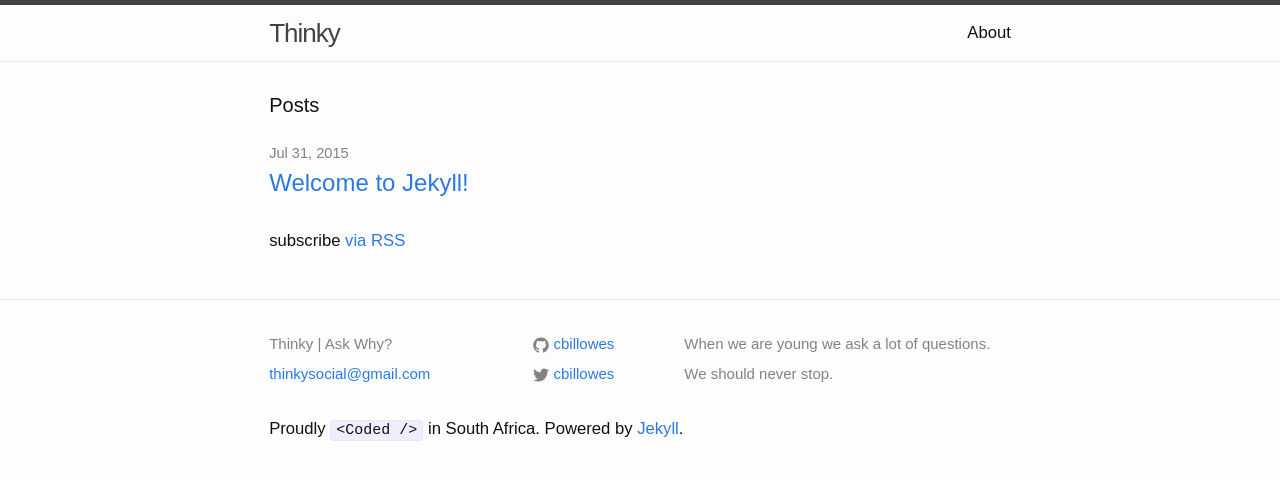
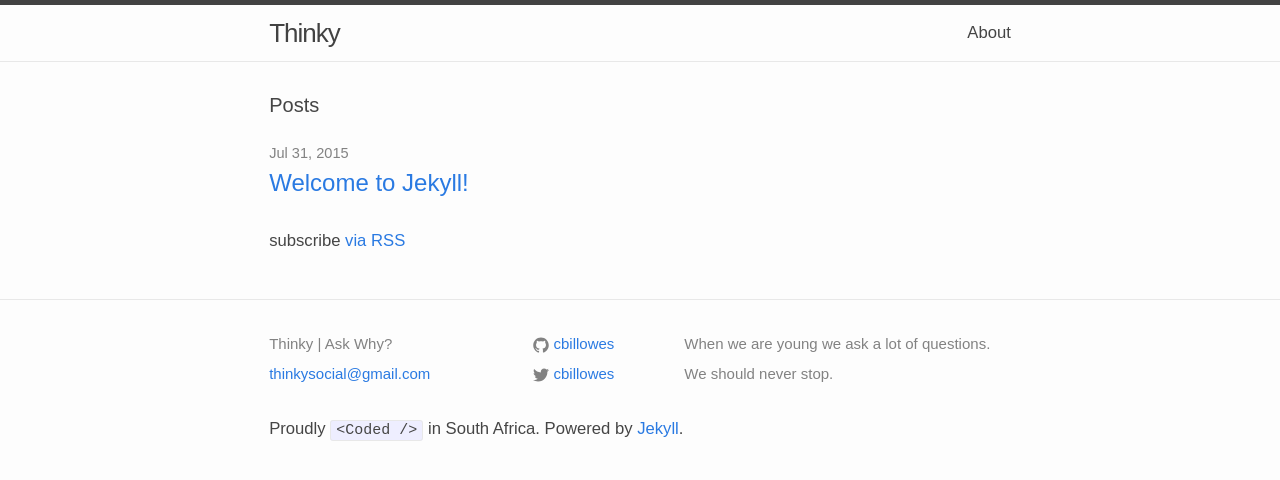
Before and after one commit to cbillowes/thinky, a Jekyll site: the page built from index.html, in a window 1280 px wide. Shown: the top 480 px of the page. Built offline with Jekyll 4.4.1, drawn with Linux system fonts in a browser that asks for light colours.

Commit message:
Lightened text colour in main.scss.

```diff
--- a/css/main.scss
+++ b/css/main.scss
@@ -9,7 +9,7 @@ $base-line-height: 1.75em;
 
 $spacing-unit:     1.75em;
 
-$text-color:       #111;
+$text-color:       #454545;
 $background-color: #fdfdfd;
 $brand-color:      #2a7ae2;
 
```
